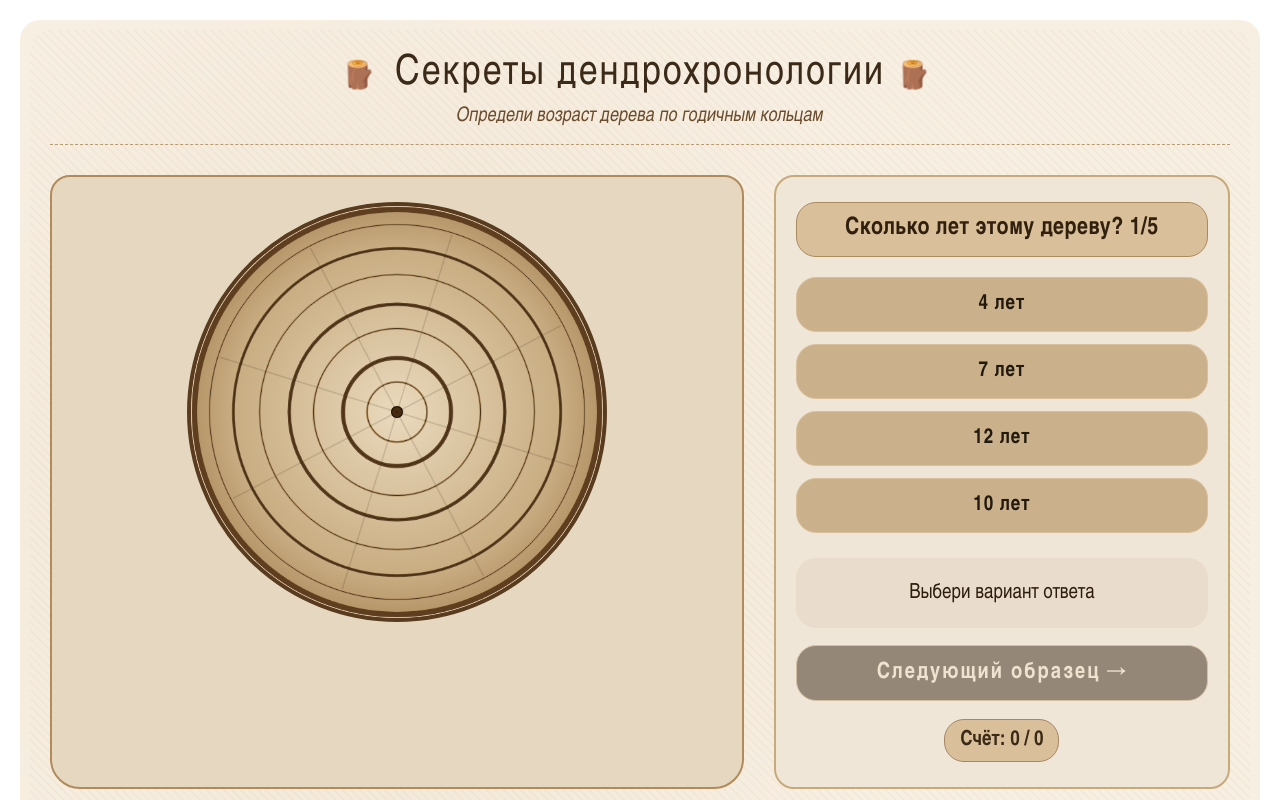
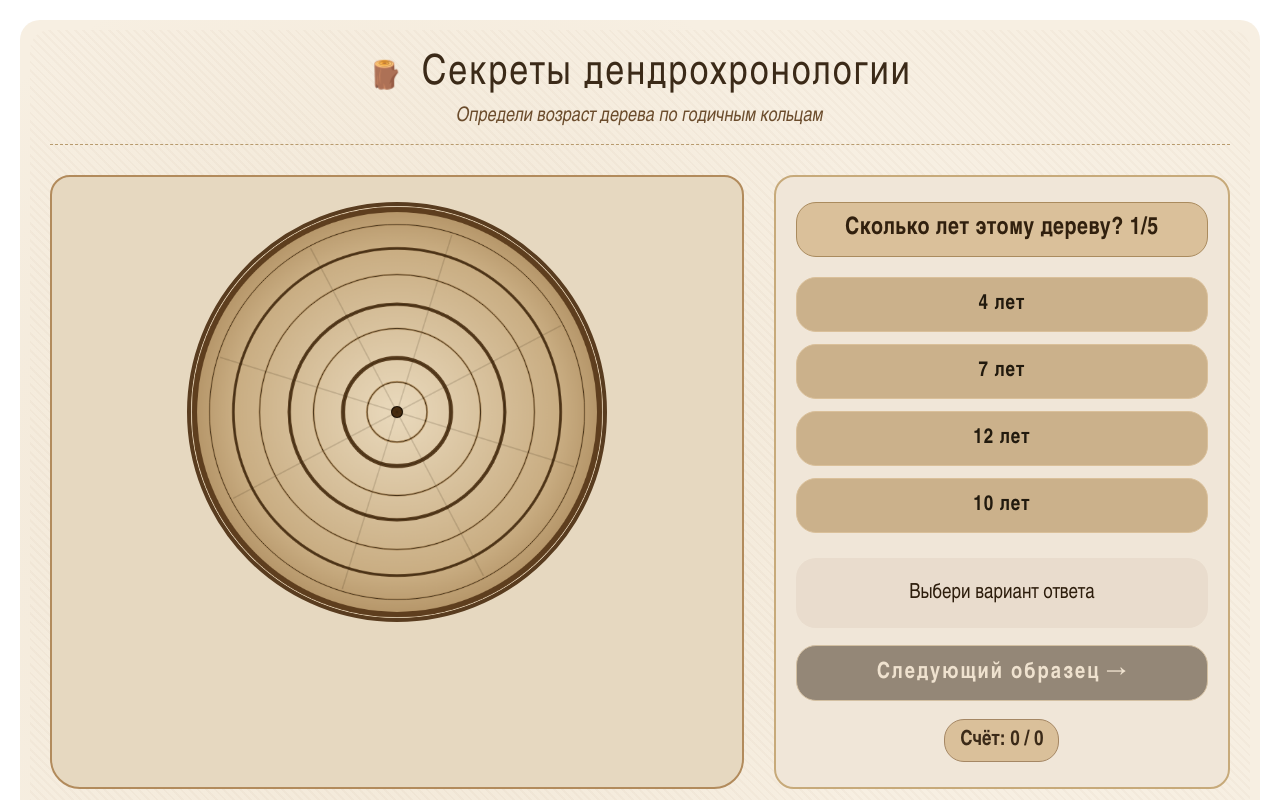
Before and after one commit to luigreat1/dendrochronology1, a plain HTML site: page index.html in a window 1280 px wide. Shown: the top 800 px of the page. Drawn offline with Linux system fonts and the light colour scheme.

Commit message:
Update index.html

```diff
--- a/index.html
+++ b/index.html
@@ -413,8 +413,7 @@
         <h1>
             <span class="violin-icon">🪵</span>
            Секреты дендрохронологии
-            <span class="violin-icon">🪵</span>
-        </h1>
+                  </h1>
         <div class="subhead">Определи возраст дерева по годичным кольцам</div>
 
         <div class="main-content">
```
